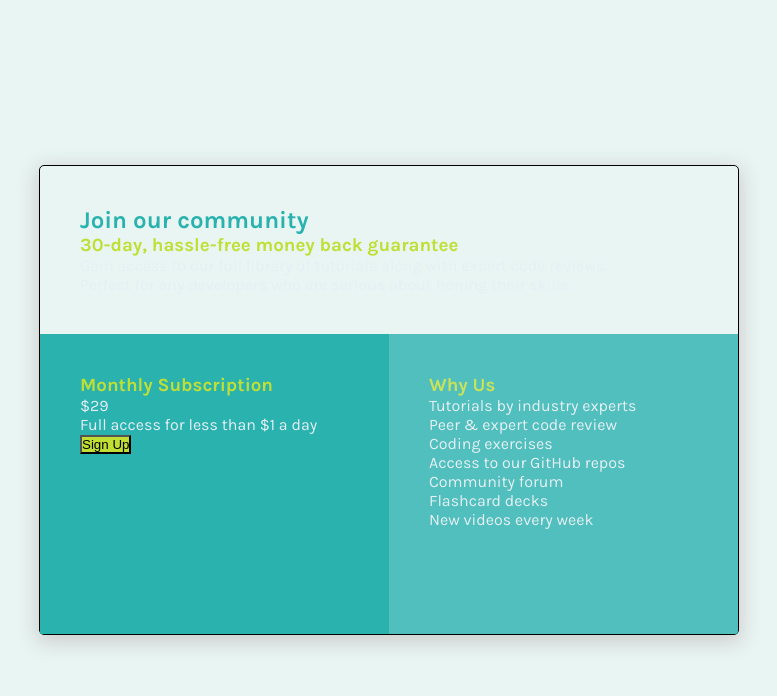
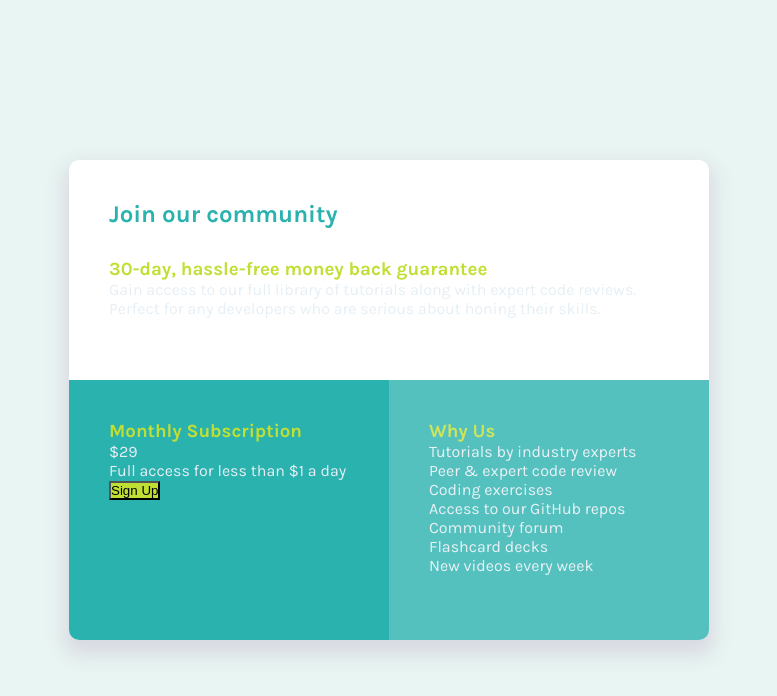
Before and after one commit to RekaKR/responsive-subscription, a React (Create React App) app in the folder responsive-subscription/: page / in a window 1280 px wide. Shown: the top 696 px of the page, without its empty margins (251-1028 px from the left). Built offline with nearby package versions, Linux system fonts and the light colour scheme.

Commit message:
Update style

```diff
--- a/responsive-subscription/src/style/App.css
+++ b/responsive-subscription/src/style/App.css
@@ -22,16 +22,17 @@ body {
   left: 50%;
   transform: translate(-50%, -50%);
   width: 85%;
-  max-width: 700px;
+  max-width: 640px;
+  background-color: white;
   margin: auto;
   font-family: "Karla", sans-serif;
-  border: 1px solid black;
-  border-radius: 5px;
-  box-shadow: 0 5px 20px 2px #ccc;
+  border-radius: 10px;
+  box-shadow: 0 10px 20px 5px #d9d9e2;
 }
 .fullPage h2 {
   color: #2ab2af;
   font-weight: 700;
+  padding-bottom: 30px;
 }
 .fullPage h3 {
   color: #c0df34;
@@ -48,10 +49,11 @@ body {
   padding: 40px;
 }
 .fullPage .subscription {
+  height: 220px;
   color: #98a6bd;
 }
 .fullPage .container {
-  height: 300px;
+  height: 260px;
   display: flex;
   flex-wrap: wrap;
 }
@@ -60,11 +62,15 @@ body {
   width: 50%;
   background-color: #2ab2af;
 }
+.fullPage .container .left {
+  border-bottom-left-radius: 10px;
+}
 .fullPage .container .left button {
   background-color: #c0df34;
   outline: none;
 }
 .fullPage .container .right {
+  border-bottom-right-radius: 10px;
   opacity: 80%;
 }
 
--- a/responsive-subscription/src/style/App.scss
+++ b/responsive-subscription/src/style/App.scss
@@ -11,16 +11,17 @@ body {
 
   width: 85%;
   //width: 100%;
-  max-width: 700px;
+  max-width: 640px;
+  background-color: white;
   margin: auto;
   font-family: 'Karla', sans-serif;
-  border: 1px solid black;
-  border-radius: 5px;
-  box-shadow: 0 5px 20px 2px #ccc;
+  border-radius: 10px;
+  box-shadow: 0 10px 20px 5px #d9d9e2;
 
   h2 {
     color: $sideBackgroundC;
     font-weight: 700;
+    padding-bottom: 30px;
   }
 
   h3 {
@@ -41,11 +42,12 @@ body {
   }
 
   .subscription {
+    height: 220px;
     color: $gBlue;
   }
 
   .container {
-    height: 300px;
+    height: 260px;
     display: flex;
     flex-wrap: wrap;
 
@@ -56,6 +58,8 @@ body {
   }
 
   .left {
+    border-bottom-left-radius: 10px;
+
     button {
       background-color: $buttonC;
       outline: none;
@@ -63,6 +67,7 @@ body {
   }
 
   .right {
+    border-bottom-right-radius: 10px;
     opacity: 80%;
   }
  }
```
Also changed, not shown: 2 other files (tests, documents, lock files or other folders).
